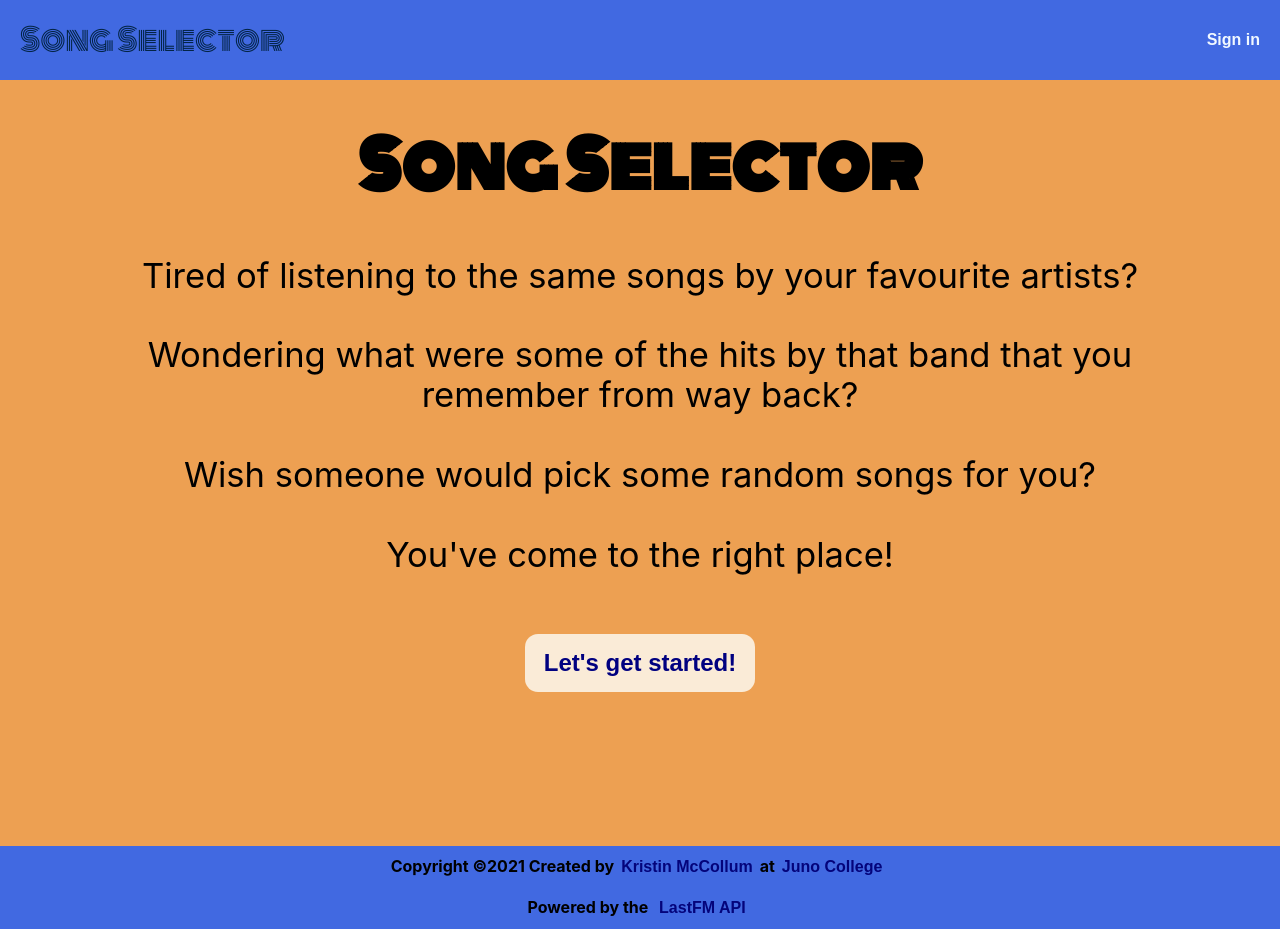
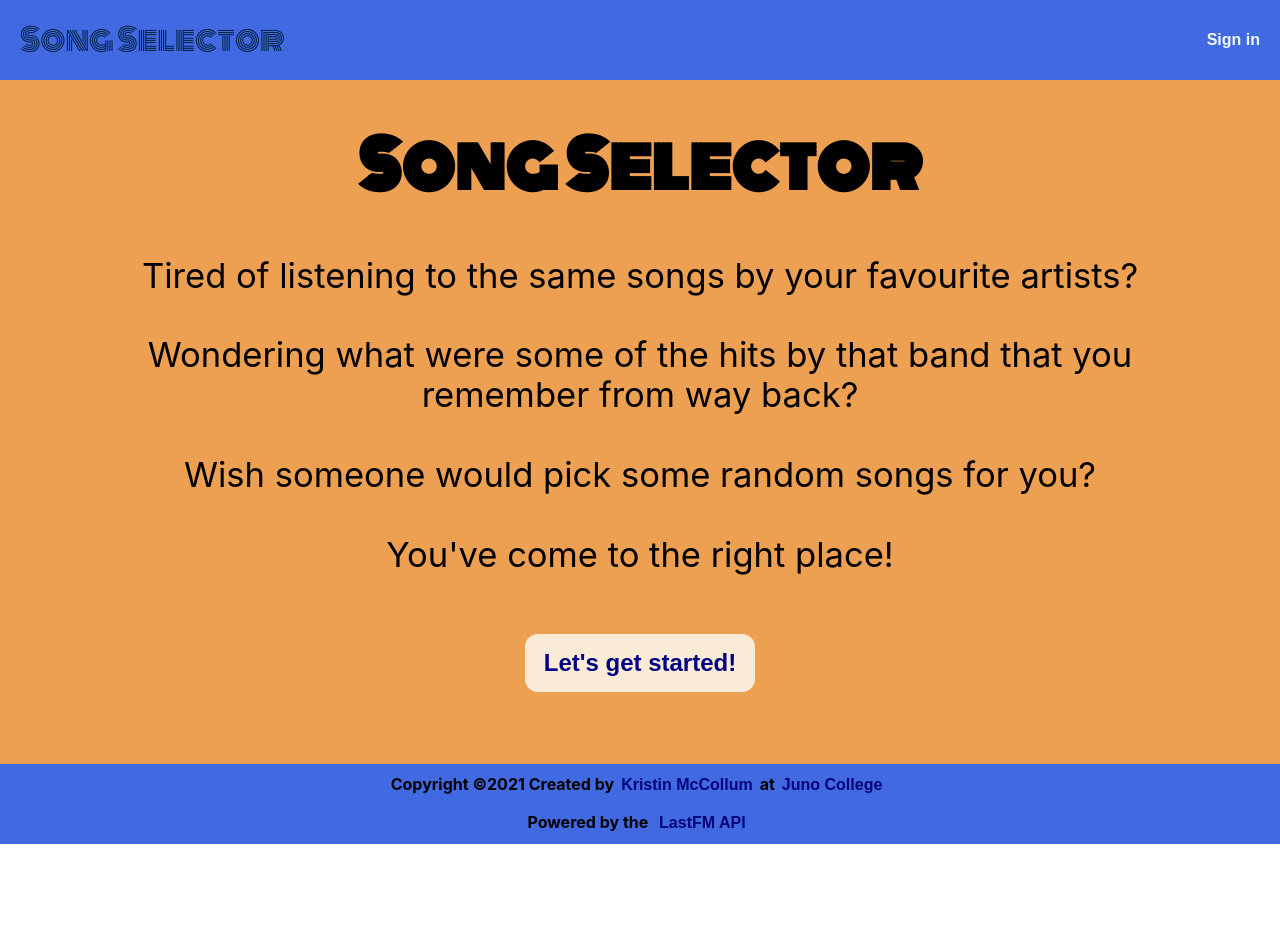
Before and after one commit to kristinmc42/kristin-mccollum-project3, a React (Create React App) app: page / in a window 1280 px wide. After the commit the page ends 844 px from the top, so only its background shows below. Built offline with nearby package versions, Linux system fonts and the light colour scheme.

Commit message:
added more styling

```diff
--- a/src/App.css
+++ b/src/App.css
@@ -59,6 +59,10 @@ header button{
 
 /* main styles */
 main {
+  position: relative;
+  display: flex;
+  flex-direction: column;
+  justify-content: center;
   min-height: 80vh;
   background-color: rgb(237, 160, 82);
 }
@@ -89,7 +93,7 @@ main button:active {
 
 main h2 {
   font-size: clamp(1.7rem, 4vw, 4rem);
-  padding-top: 3rem;
+  padding-top: 0;
   padding-bottom: 1rem;
 }
 
@@ -118,15 +122,20 @@ h1 {
 .introButton{
   font-size: 1.2rem;
   margin-top: 2rem;
-  margin-bottom: 1.7rem;
 }
 
+.intro,
 .partOne {
+  position: relative;
   display: flex;
   flex-direction: column;
   justify-content: space-evenly;
   align-items: center;
-  padding: 3rem .2rem;
+}
+
+
+.partOne {
+  padding: 1.8rem .2rem;
 }
 
 /*  form styles */
@@ -175,7 +184,7 @@ h1 {
 /* buttons with links */
 .songLink,
 .artistLink {
-  width: 80%;
+  width: 100%;
   text-transform: capitalize;
   background-color: rgb(237, 160, 82);
   border: none;
@@ -205,8 +214,9 @@ h1 {
 footer {
   display: flex;
   flex-direction: column;
+  justify-content: space-evenly;
   width: 100%;
-  height: 16%;
+  min-height: 10vh;
   background-color: royalblue;
 }
 
@@ -214,7 +224,7 @@ footer p, button{
   text-align: center;
   font-size: clamp(.8rem, 2.5vw, .8rem);
   font-weight: bold;
-  padding: 11px;
+  padding: 7px;
 
 }
 .footerLinks{
```
